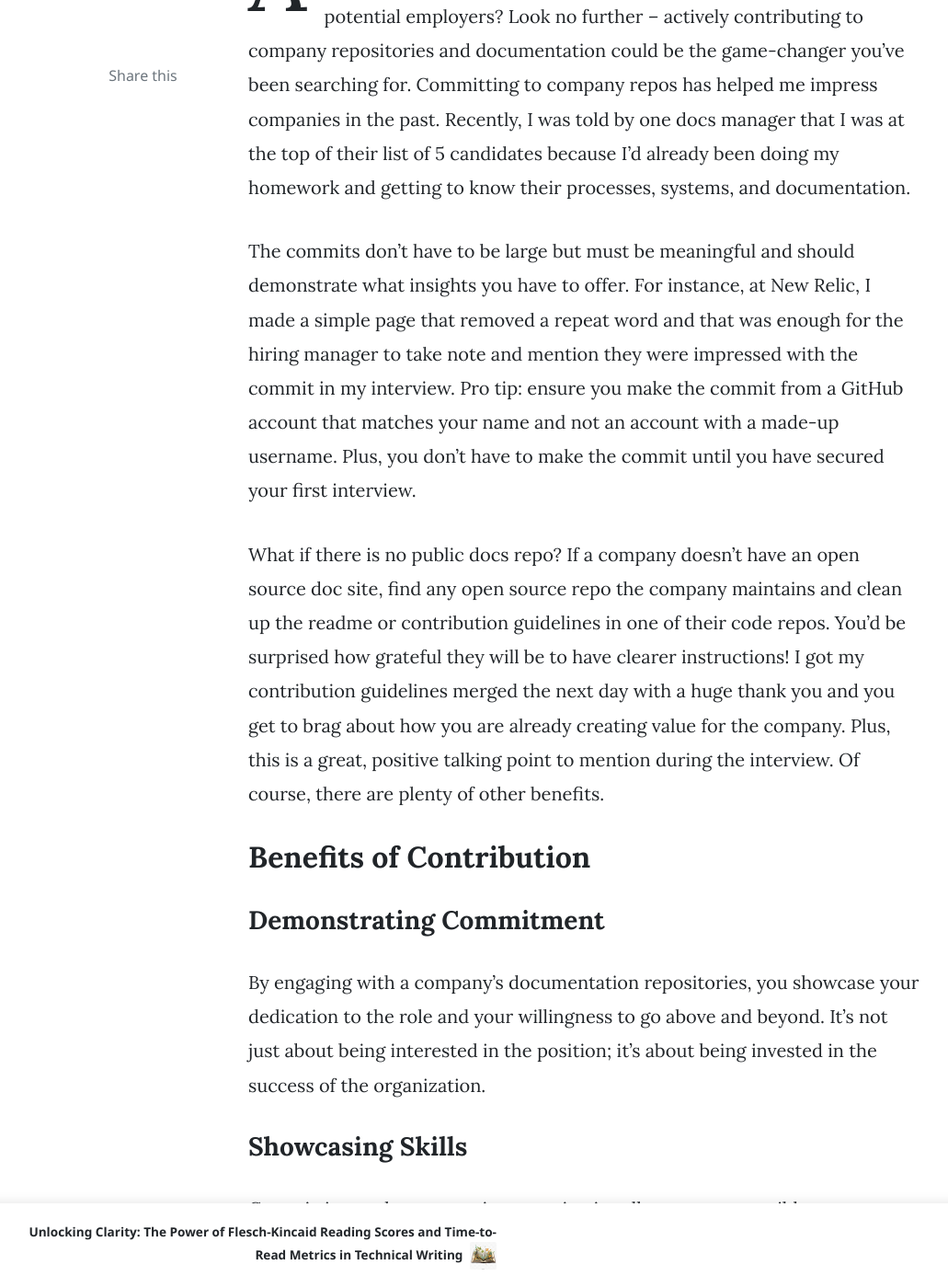
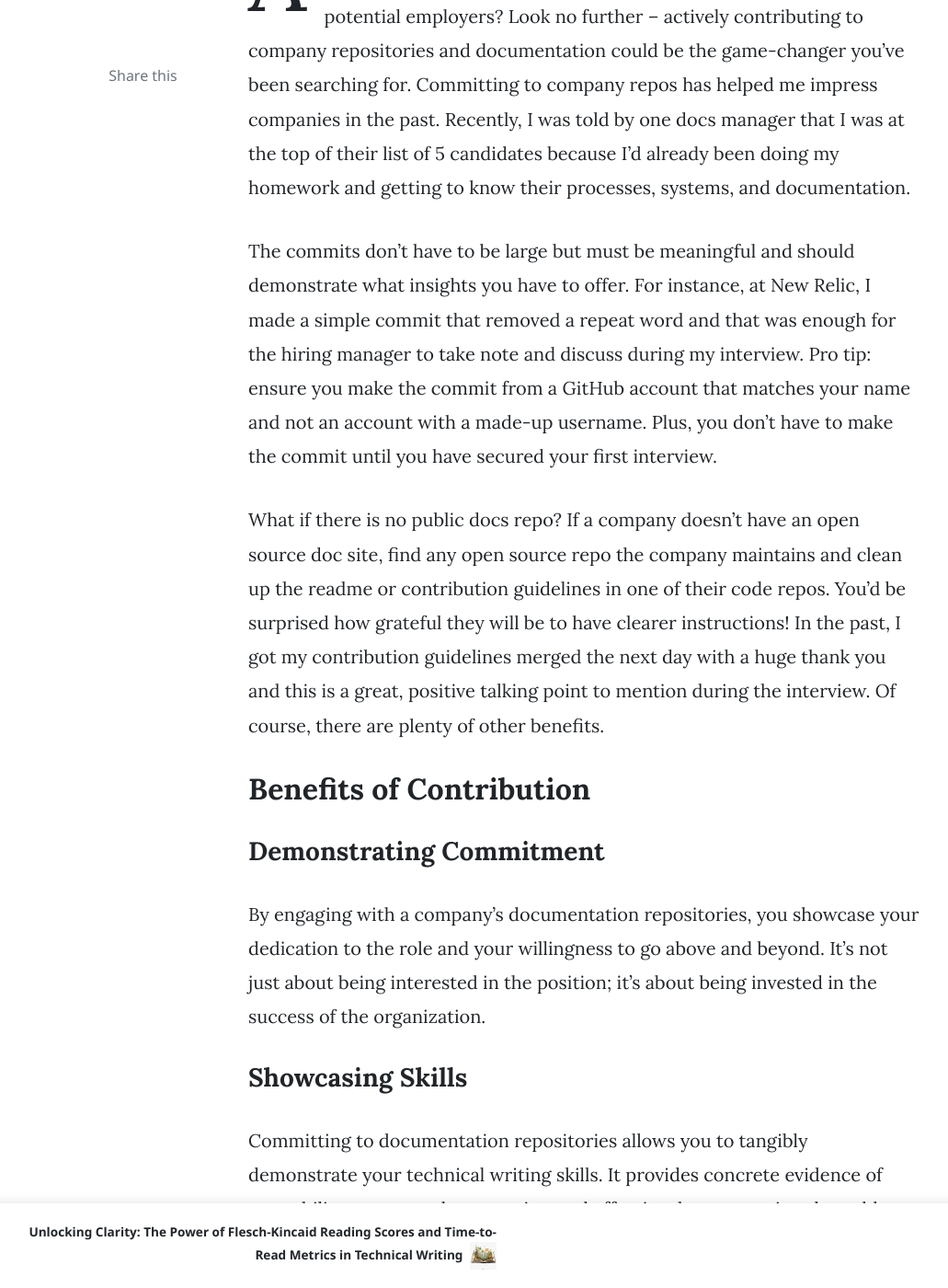
Before and after one commit to stumblefiend/jeremy.pugh, a Jekyll site: the page built from _posts/2024-04-17-technical-writer-job-search.md, in a window 1280 px wide and 1400 px high, scrolled down 797 px. Shown: the whole window at 92% size, without its empty margins (100-1131 px from the left). Built offline with Jekyll 4.4.1, drawn with Linux system fonts in a browser that asks for light colours; nearby versions of some CDN libraries; comment, search, counter and statistics services are not loaded; some of the changed text lies outside the part shown.

Commit message:
Update 2024-04-17-technical-writer-job-search.md

```diff
--- a/_posts/2024-04-17-technical-writer-job-search.md
+++ b/_posts/2024-04-17-technical-writer-job-search.md
@@ -8,9 +8,9 @@ image: assets/images/repository.png
 
 Are you a technical writer looking to stand out in a competitive job market? Are you eager to demonstrate your skills and commitment to potential employers? Look no further – actively contributing to company repositories and documentation could be the game-changer you've been searching for. Committing to company repos has helped me impress companies in the past. Recently, I was told by one docs manager that I was at the top of their list of 5 candidates because I'd already been doing my homework and getting to know their processes, systems, and documentation.
 
-The commits don't have to be large but must be meaningful and should demonstrate what insights you have to offer. For instance, at New Relic, I made a simple page that removed a repeat word and that was enough for the hiring manager to take note and mention they were impressed with the commit in my interview. Pro tip: ensure you make the commit from a GitHub account that matches your name and not an account with a made-up username. Plus, you don't have to make the commit until you have secured your first interview.
+The commits don't have to be large but must be meaningful and should demonstrate what insights you have to offer. For instance, at New Relic, I made a simple commit that removed a repeat word and that was enough for the hiring manager to take note and discuss during my interview. Pro tip: ensure you make the commit from a GitHub account that matches your name and not an account with a made-up username. Plus, you don't have to make the commit until you have secured your first interview.
 
-What if there is no public docs repo? If a company doesn't have an open source doc site, find any open source repo the company maintains and clean up the readme or contribution guidelines in one of their code repos. You'd be surprised how grateful they will be to have clearer instructions! I got my contribution guidelines merged the next day with a huge thank you and you get to brag about how you are already creating value for the company. Plus, this is a great, positive talking point to mention during the interview. Of course, there are plenty of other benefits.
+What if there is no public docs repo? If a company doesn't have an open source doc site, find any open source repo the company maintains and clean up the readme or contribution guidelines in one of their code repos. You'd be surprised how grateful they will be to have clearer instructions! In the past, I got my contribution guidelines merged the next day with a huge thank you and this is a great, positive talking point to mention during the interview. Of course, there are plenty of other benefits.
 
 ## Benefits of Contribution
 
@@ -28,7 +28,6 @@ Contributing to company repositories isn't just about showcasing your skills –
 
 ### Building Relationships
 
-Actively participating in the documentation process allows you to build relationships with other members of the team, including developers, product managers, and subject matter experts. These relationships are invaluable for a technical writer, as they facilitate collaboration and ensure the accuracy and relevance of the documentation. You'll be surprised to find the people that interview you are the same ones you worked with on the commit!
+Actively participating in the documentation process allows you to build relationships with other members of the team, including developers, product managers, and subject matter experts. These relationships are invaluable for a technical writer, as they facilitate collaboration and ensure the accuracy and relevance of the documentation. You'll be surprised to find the people who interview you are the same ones you worked with on the commit!
 
-In summary, don't wait for opportunities to come to you – seize them! Start by exploring the documentation repositories of companies you're interested in. Look for ways to contribute, whether it's by fixing typos, clarifying instructions, or suggesting improvements. By actively participating in company repositories, you not only demonstrate your skills and commitment but also gain invaluable insights into the organization's culture and dynamics. It's a win-win situation that can elevate your technical writing career to new heights.
-So what are you waiting for? Start making commits today and unlock a world of opportunities in the world of technical writing.
+In summary, don't wait for opportunities to come to you. Start exploring the documentation repositories of companies you're interested in. Look for ways to contribute, whether it's by fixing typos, clarifying instructions, or suggesting improvements. By actively participating in company repositories, you not only demonstrate your skills and commitment but also gain invaluable insights into the organization's culture and dynamics. It's a win-win situation that can elevate your technical writing career.
```
